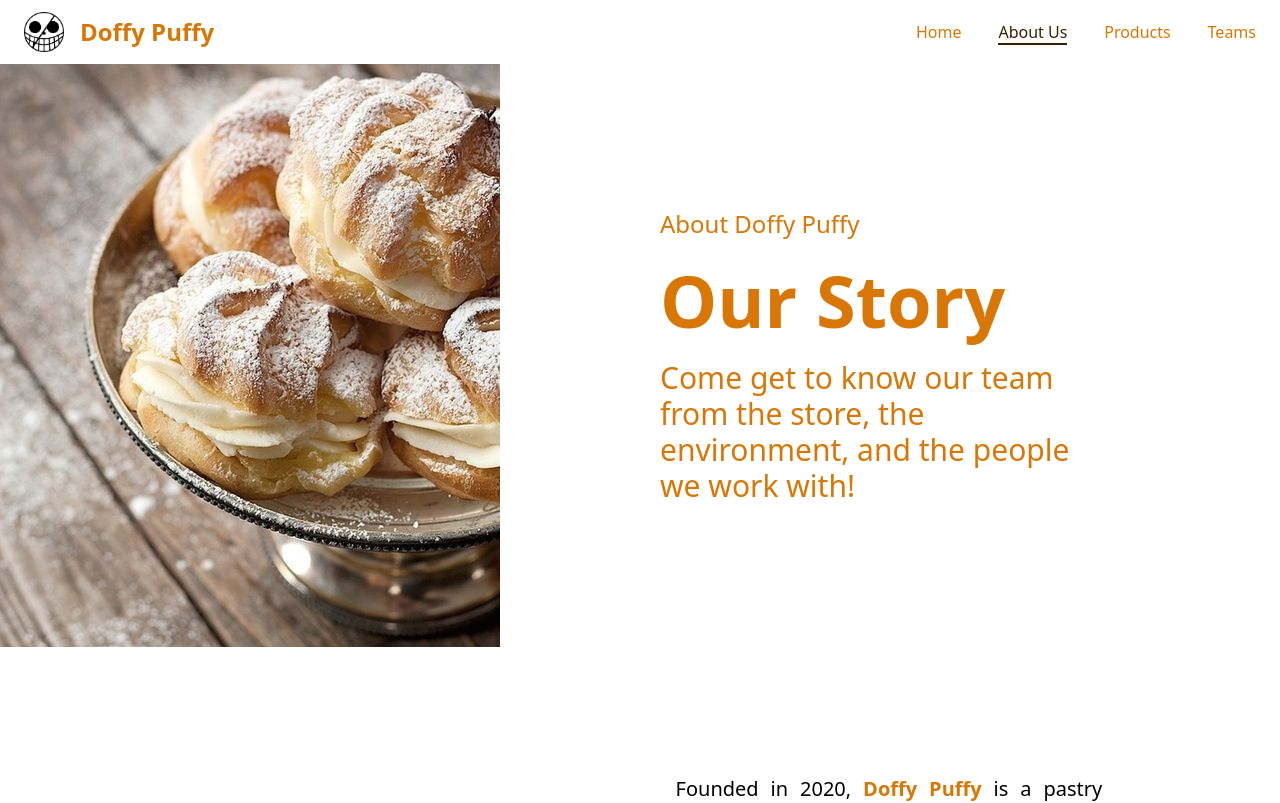
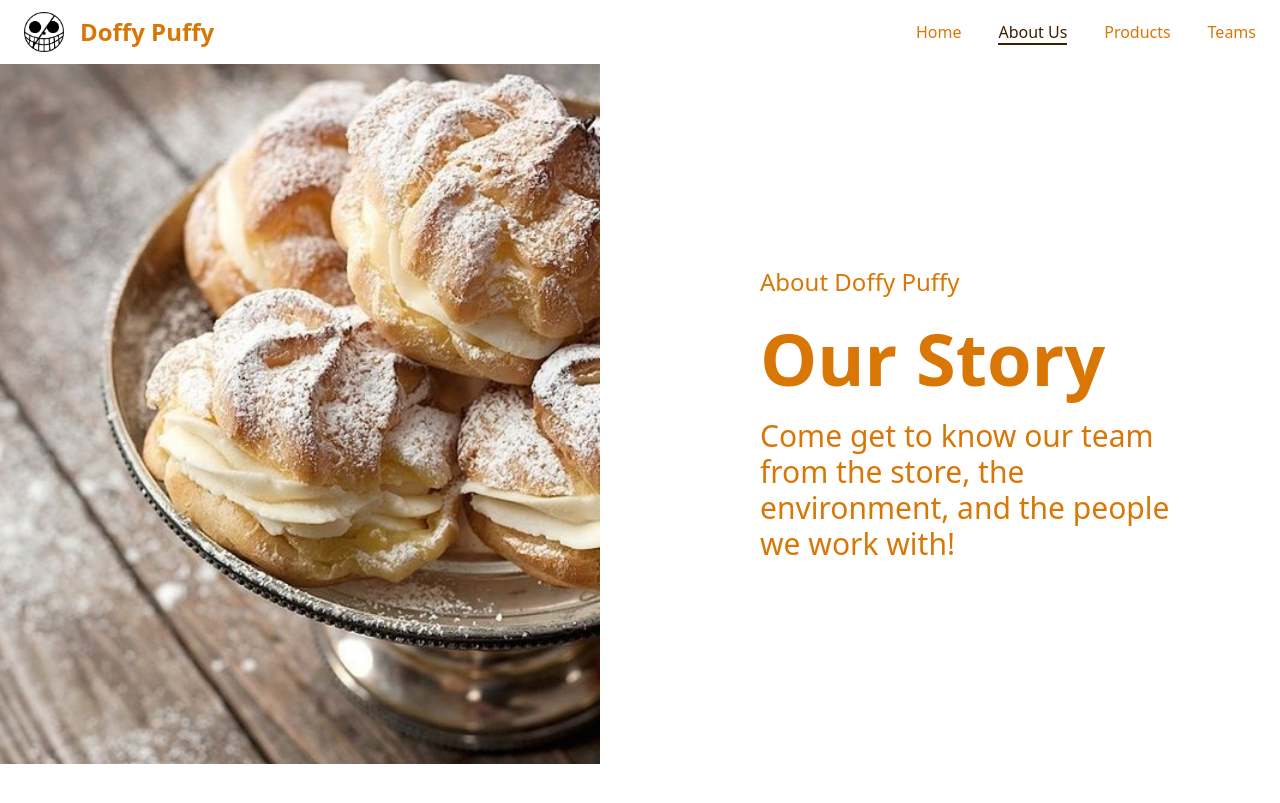
Before and after one commit to nurmuh-alhakim18/company-profile, a Next.js app: page /about in a window 1280 px wide. Shown: the top 803 px of the page. Built offline with nearby package versions, Linux system fonts and the light colour scheme; no server answers.

Commit message:
Enlarge image

```diff
--- a/src/app/(pages)/about/page.jsx
+++ b/src/app/(pages)/about/page.jsx
@@ -8,7 +8,7 @@ export default function Page() {
   return (
     <>
       <header className="flex gap-40 items-center text-amber-600">
-        <Image src="/images/our-story.jpg" height={500} width={500} alt="Our story"/>
+        <Image src="/images/our-story.jpg" height={600} width={600} alt="Our story"/>
         <div className="max-w-md flex flex-col gap-6">
           <h3 className="text-2xl font-light">About Doffy Puffy</h3>
           <h1 className="text-7xl font-semibold">Our Story</h1>
```
